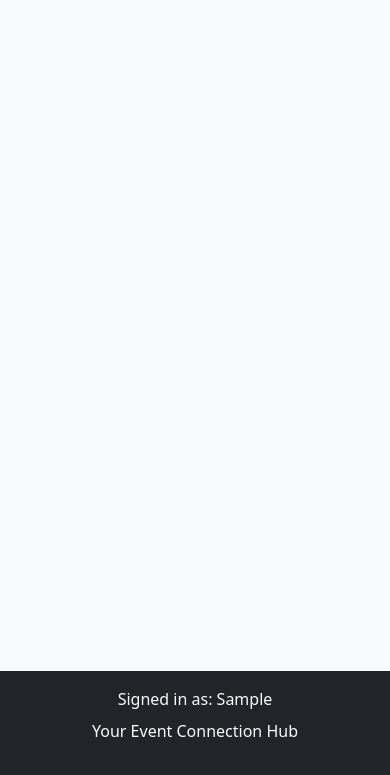
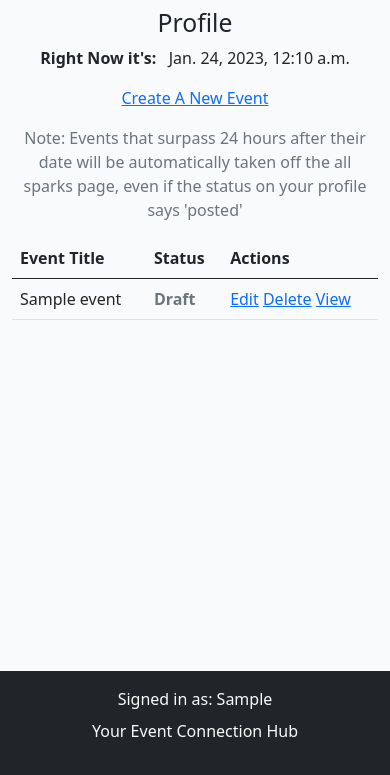
Before and after one commit to Wonka-source/Spark, a Django app: page /user_profile/ in a window 390 px wide. Shown: the part 69-844 px from the top of the page. Run offline with Django 3.2, Linux system fonts and the light colour scheme; a user stored in the database is signed in; tables that the repository leaves empty hold one stand-in row (values such as "Sample post").

Commit message:
fix logout bug, add view & url + html for event_detail. add html for profile

```diff
--- a/app_spark/urls.py
+++ b/app_spark/urls.py
@@ -7,5 +7,6 @@ urlpatterns = [
     path('about/', views.about, name='about'),
     path('create_event', views.create_event, name='create_event'),
     path('user_profile/', views.UserProfile.as_view(), name='user_profile'),
+    path('<int:event_id>/', views.event_detail, name='event_detail'),
 
 ]
--- a/app_spark/views.py
+++ b/app_spark/views.py
@@ -1,10 +1,11 @@
-from django.shortcuts import render
+from django.shortcuts import render, redirect, get_object_or_404
 from django.views import generic, View
 from .models import Event
 from django.contrib.auth.decorators import login_required
 from .forms import EventForm
 from django.utils import timezone
 from django.contrib.auth.mixins import LoginRequiredMixin
+from django.core.exceptions import PermissionDenied
 
 
 class EventList(generic.ListView):
@@ -30,6 +31,23 @@ class UserProfile(LoginRequiredMixin, View):
         )
 
 
+def event_detail(request, event_id):
+    event = get_object_or_404(Event, id=event_id)
+    template = 'event_detail.html'
+    context = {
+        'page_title': 'Event Detail',
+        'event': event
+    }
+    if event.status == 1:
+        return render(request, template, context)
+    elif event.status == 0 and event.promoter == request.user:
+        return render(request, template, context)
+    else:
+        raise PermissionDenied
+
+
+
+
 def about(request):
 
     return render(
--- a/templates/base.html
+++ b/templates/base.html
@@ -22,6 +22,7 @@
 
 <body class="d-flex flex-column h-100 main-bg">
 
+    <!-- Navigation -->
 
     <nav class="navbar navbar-expand-md navbar-light bg-white">
         <div class="container-fluid">
--- a/templates/user_profile.html
+++ b/templates/user_profile.html
@@ -11,7 +11,75 @@
 
 
 
+<div class="container my-2">
+    <div class="row">
+        <div class="text-center">
+            <h2> {% block title %} Profile {% endblock %}</h2>
 
 
-{% endif %}
-{% endblock %}
+
+
+            <p><strong>Right Now it's:</strong> &nbsp; {{ today }} </p>
+            <ul></ul>
+                <!-- <h4 class="d-flex justify-content-center">{{ user }}'s Events List</h4> -->
+                <a href="{% url 'create_event' %}">Create A New Event</a>
+
+
+            </div>
+        </div>
+
+<ul></ul>
+<ul></ul>
+<ul></ul>
+<div class="text-center my-2">
+    <p class="text-muted">Note: Events that surpass 24 hours after their date will be automatically taken off the all sparks page, even if the status on your profile says 'posted'</p>
+  </div>
+  <div class="table-responsive-sm">
+<table class="table">
+    <thead>
+      <tr>
+        <th scope="col" class="d-none d-md-table-cell">Image</th>
+        <th scope="col">Event Title</th>
+        <th scope="col" class="d-none d-md-table-cell">Where</th>
+        <th scope="col" class="d-none d-sm-table-cell">Date</th>
+        <th scope="col">Status</th>
+        <th scope="col">Actions</th>
+
+      </tr>
+    </thead>
+    <tbody>
+      {% for event in user_event_list %}
+      <tr>
+        <td class="d-none d-md-table-cell">
+          <a href="{% url 'event_detail' event.id %}" class="link">
+            {% if "placeholder" in event.image.url %}
+            <img class="img-thumbnail img-fluid"
+              src="/static/images/pexels-aleksandar-pasaric-2078071.jpg">
+            {% else %}
+            <img class="img-thumbnail img-fluid" src=" {{ event.image.url }}">
+            {% endif %}
+          </a>
+        </td>
+        <td>{{ event.title }}</td>
+        <td class="d-none d-md-table-cell">{{ event.where }}</td>
+        <td class="d-none d-sm-table-cell">{{ event.when }}</td>
+        <td>
+          {% if event.status == 0 %}
+          <strong class="text-muted">Draft</strong>
+          {% else %}
+          <strong class="red">Posted</strong>
+          {% endif %}
+        </td>
+        <td>
+          <a href="/">Edit</a>
+          <a href="/">Delete</a>
+          <a href="{% url 'event_detail' event.id %}">View</a>
+        </td>
+      </tr>
+      {% endfor %}
+    </tbody>
+  </table>
+</div>
+
+  {% endif %}
+  {% endblock %}
```
Also changed, not shown: templates/account/logout.html (+6 -13 lines), templates/event_detail.html (+41 -0 lines).
